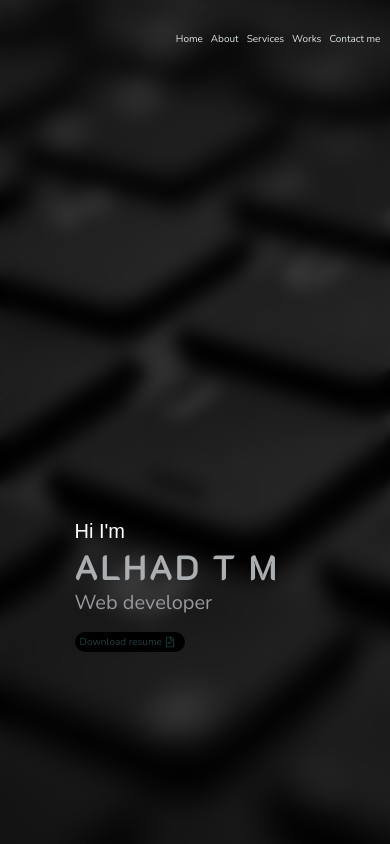
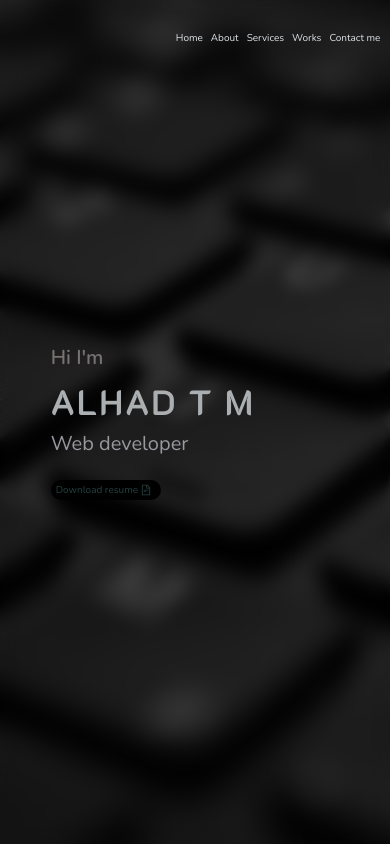
Before and after one commit to alhad-tm/my-portfolio, a React (Create React App) app: page / in a window 390 px wide. Shown: the top 844 px of the page. Built offline with nearby package versions, Linux system fonts and the light colour scheme.

Commit message:
header bg change on scroll

```diff
--- a/src/components/Header/Header.jsx
+++ b/src/components/Header/Header.jsx
@@ -1,10 +1,15 @@
-import React from "react";
+import React, { useState } from "react";
 import css from "./Header.module.css";
 import { Link } from "react-scroll";
 
 const Header = () => {
+  const [state,setState]=useState(false)
+  const scrollDown = () => {
+    window.scrollY > 100 ? setState(true) : setState(false);
+  };
+  window.addEventListener("scroll", scrollDown);
   return (
-    <div className={css.container} id="header">
+    <div className={state ? css.container1 : css.container} id="header">
       <div className={css.heading}>
         <li>
           <Link to="home" spy={true} smooth={true}>
--- a/src/components/Header/Header.module.css
+++ b/src/components/Header/Header.module.css
@@ -1,27 +1,50 @@
 .container {
   display: flex;
-  position: relative;
+  align-items: center;
+  justify-content: center;
   color: rgb(201, 201, 216);
-  height: 2rem;
+  height: 60px;
   width: 100%;
   position: fixed;
   top: 0;
-  /* background-color: black; */
   z-index: 5;
   background-color: transparent;
-  padding: 4% 0;
+}
+.container1 {
+  display: flex;
+  align-items: center;
+  justify-content: center;
+  color: rgb(201, 201, 216);
+  height: 60px;
+  width: 100%;
+  position: fixed;
+  top: 0;
+  z-index: 5;
+  background-color: rgb(0, 0, 0);
+  animation: fadeIn 1s ease-in both;
+}
+@keyframes fadeIn {
+  from {
+    opacity: 0;
+    transform: translate3d(0, -20%, 0);
+  }
+  to {
+    opacity: 1;
+    transform: translate3d(0, 0, 0);
+  }
 }
 .heading {
   display: flex;
   position: absolute;
   right: 0;
-
   margin-right: 2rem;
   list-style: none;
   align-items: right;
   color: aliceblue;
   gap: 2rem;
   align-self: right;
+  font-size: 16px;
+  font-family: nunito;
 }
 .heading > li :hover {
   cursor: pointer;
--- a/src/components/Hero/Hero.module.css
+++ b/src/components/Hero/Hero.module.css
@@ -32,14 +32,15 @@
   flex-direction: column;
   color: rgb(120, 114, 114);
 width: 100%;
-padding: 0 10%;
+padding-left: 13%;
 
 
 
 }
 .left > :nth-child(1) {
   font-size: 30px;
-  font-family: sans-serif;
+  font-family: nunito;
+  font-weight: 600;
 }
 
 .left > :nth-child(2) {
@@ -90,15 +91,16 @@ color:  rgb(171 175 178);
 @media screen and (max-width: 768px) {
   .container {
     display: flex;
-    flex-direction: column-reverse;
+    justify-content: center;
+    align-items: center;
+
   }
   .left {
     display: flex;
     flex-direction: column;
-    color: rgb(255, 255, 255);
-    margin-bottom: 12rem;
-    margin-left: 2rem;
-    width: 70%;
+    width: 100%;
+    gap: 0.4rem;
+
   }
 
   .left > :nth-child(1) {
```
